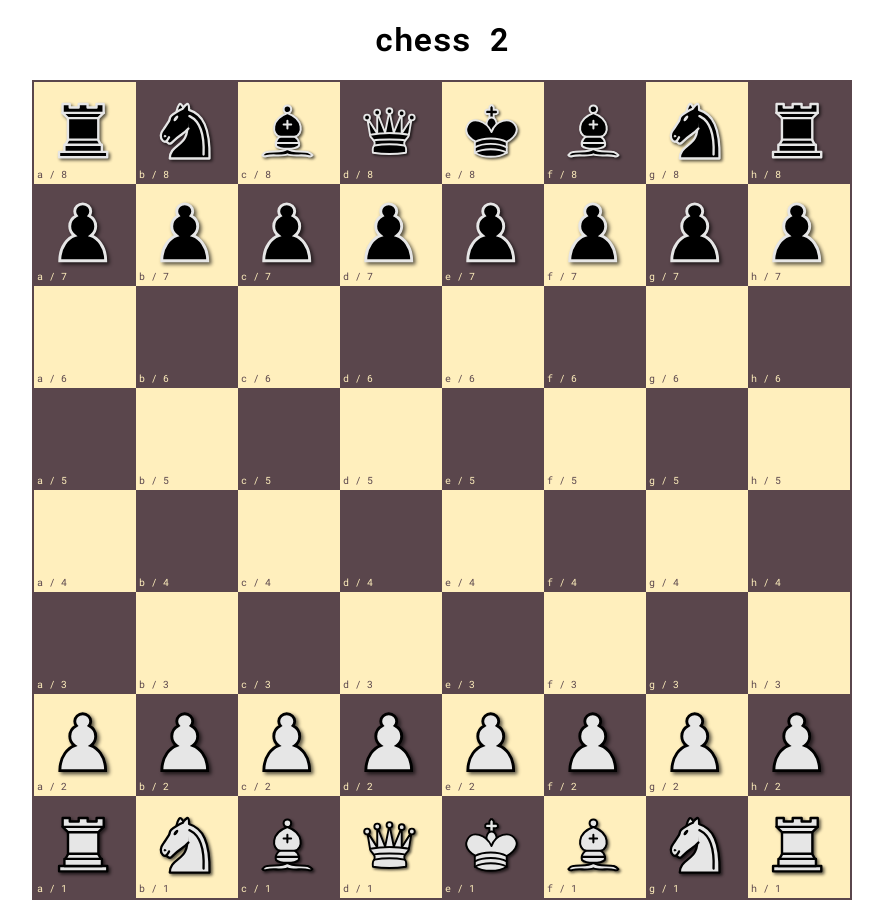
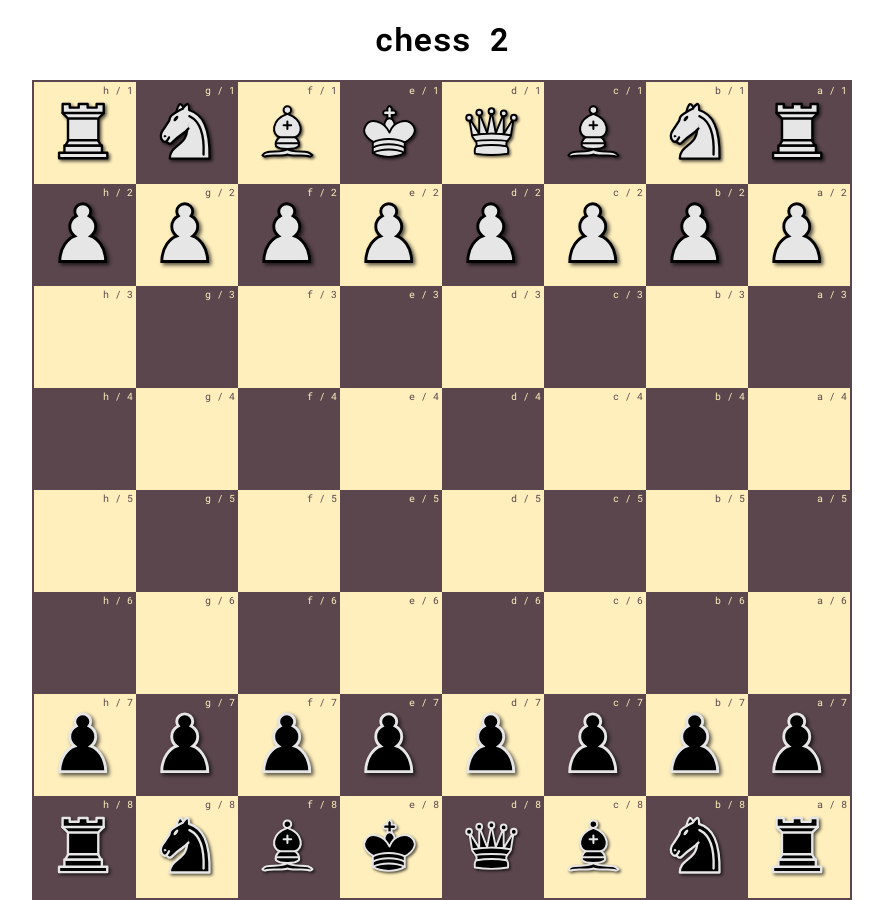
Before and after one commit to rich11berr/ng-chess-2, an Angular app: page / in a window 1280 px wide. Shown: the whole page, without its empty margins (198-1081 px from the left). Built offline with nearby package versions, Linux system fonts and the light colour scheme.

Commit message:
refactor

```diff
--- a/src/app/board/board.component.html
+++ b/src/app/board/board.component.html
@@ -1,4 +1,4 @@
-<div class="board" cdkDropListGroup>
+<div class="board" cdkDropListGroup [ngClass]="getFlipClass()">
   <ng-container *ngFor="let tileR of boardData.row">
     <ng-container *ngFor="let tileC of boardData.column">
       <div
@@ -7,6 +7,7 @@
         class="tile"
         [id]="getTileId(tileR, tileC)"
         [ngClass]="[
+          getAttackedTile(tileR, tileC),
           getHighlightedTile(tileR, tileC),
           blackOrWhite(tileR, tileC)
         ]"
@@ -16,16 +17,40 @@
             [ngSwitch]="piece.type"
             *ngIf="getTile(tileR, tileC, piece)"
           >
-            <pawn *ngSwitchCase="'pawn'" [data]="piece"></pawn>
-            <bishop *ngSwitchCase="'bishop'" [data]="piece"></bishop>
-            <queen *ngSwitchCase="'queen'" [data]="piece"></queen>
-            <king *ngSwitchCase="'king'" [data]="piece"></king>
-            <knight *ngSwitchCase="'knight'" [data]="piece"></knight>
-            <rook *ngSwitchCase="'rook'" [data]="piece"></rook>
+            <pawn
+              *ngSwitchCase="'pawn'"
+              [data]="piece"
+              [ngClass]="getFlipClass()"
+            ></pawn>
+            <bishop
+              *ngSwitchCase="'bishop'"
+              [data]="piece"
+              [ngClass]="getFlipClass()"
+            ></bishop>
+            <queen
+              *ngSwitchCase="'queen'"
+              [data]="piece"
+              [ngClass]="getFlipClass()"
+            ></queen>
+            <king
+              *ngSwitchCase="'king'"
+              [data]="piece"
+              [ngClass]="getFlipClass()"
+            ></king>
+            <knight
+              *ngSwitchCase="'knight'"
+              [data]="piece"
+              [ngClass]="getFlipClass()"
+            ></knight>
+            <rook
+              *ngSwitchCase="'rook'"
+              [data]="piece"
+              [ngClass]="getFlipClass()"
+            ></rook>
           </ng-container>
         </ng-container>
 
-        <span class="tile__label"
+        <span class="tile__label" [ngClass]="getFlipClass()"
           >{{ tileR | getNormalizeRow }} / {{ tileC }}</span
         >
       </div>
--- a/src/app/board/board.component.scss
+++ b/src/app/board/board.component.scss
@@ -50,3 +50,12 @@
   background-color: $green;
   border: 1px solid $green;
 }
+
+.attack {
+  background-color: 1px solid $red;
+  border: 1px solid $red;
+}
+
+.flipped {
+  transform: rotate(180deg);
+}
--- a/src/app/board/board.component.ts
+++ b/src/app/board/board.component.ts
@@ -41,6 +41,19 @@ export class BoardComponent implements OnInit {
         }
     }
 
+    public getAttackedTile(row: number, column: number) {
+        let tile = [row, column]
+
+        if (
+            this.boardService.attackedTiles.find(item => JSON.stringify(item) === JSON.stringify(tile)) !== undefined
+        ) {
+            console.log(`active tile is ${row}/${column}`)
+            return 'attack'
+        } else {
+            return ''
+        }
+    }
+
     public blackOrWhite(row: number, column: number): string {
         if (row % 2 === 0) {
             if (column % 2 === 0) {
@@ -57,6 +70,14 @@ export class BoardComponent implements OnInit {
         }
     }
 
+    public getFlipClass() {
+        if (this.boardService.boardFlipped) {
+            return 'flipped'
+        } else {
+            return ''
+        }
+    }
+
     public getTile(row: number, column: number, tile: TileData): boolean {
         if (
             tile.coord[0] === row && tile.coord[1] === column
--- a/src/app/board/board.service.ts
+++ b/src/app/board/board.service.ts
@@ -183,11 +183,28 @@ export class BoardService {
         },
     ]
 
+    private previousState: TileData[] = [];
+
     public boardState: TileData[] = this.initialState;
 
     public highlightedTiles: number[][] = [];
+    public attackedTiles: number[][] = [];
+
+    public boardFlipped: boolean = true
 
     constructor() { }
+
+    public resetGame() {
+        this.boardState = this.initialState;
+    }
+
+    public onMove() {
+        this.previousState = this.boardState;
+    }
+
+    public undoMove() {
+        this.boardState = this.previousState;
+    }
 
 
 
--- a/src/app/pieces/pieces.service.ts
+++ b/src/app/pieces/pieces.service.ts
@@ -30,7 +30,7 @@ export class PieceService {
             return
         }
 
-        if (this.onAlly(currentTileId)) {
+        if (this.onAlly(currentTileId, currentItem)) {
             return
         }
 
@@ -47,11 +47,7 @@ export class PieceService {
         this.boardService.boardState.push(currentItem);
     }
 
-    public onAlly(target: number[]): boolean {
-        if (this.boardService.boardState.find(item => JSON.stringify(item.coord) == JSON.stringify(target)) !== undefined) {
-            return true
-        } else return false;
-    }
+
 
     public highlightMoves(item: TileData) {
         this.boardService.highlightedTiles = this.getPossibleMoves(item)!;
@@ -61,12 +57,24 @@ export class PieceService {
         this.boardService.highlightedTiles = [];
     }
 
-    private getPossibleMoves(item: TileData) {
-        switch (item.type) {
+    private onAlly(target: number[], tile: TileData): boolean {
+        if (this.boardService.boardState.find(item => JSON.stringify(item.coord) == JSON.stringify(target)) !== undefined) {
+            return true
+        } else return false;
+    }
+
+    private onEnemy(target: number[], tile: TileData): boolean {
+        if (this.boardService.boardState.find(item => (JSON.stringify(item.coord) == JSON.stringify(target) && (item.color !== tile.color))) !== undefined) {
+            return true
+        } else return false;
+    }
+
+    private getPossibleMoves(tile: TileData) {
+        switch (tile.type) {
             case 'pawn':
-                return this.pawnService.getMoves(item).filter(item => !this.onAlly(item));;
+                return this.pawnService.getMoves(tile).filter(item => !this.onAlly(item, tile));;
             case 'knight':
-                return this.knightService.getMoves(item).filter(item => !this.onAlly(item));
+                return this.knightService.getMoves(tile).filter(item => !this.onAlly(item, tile));
             default:
                 return
         }
```
